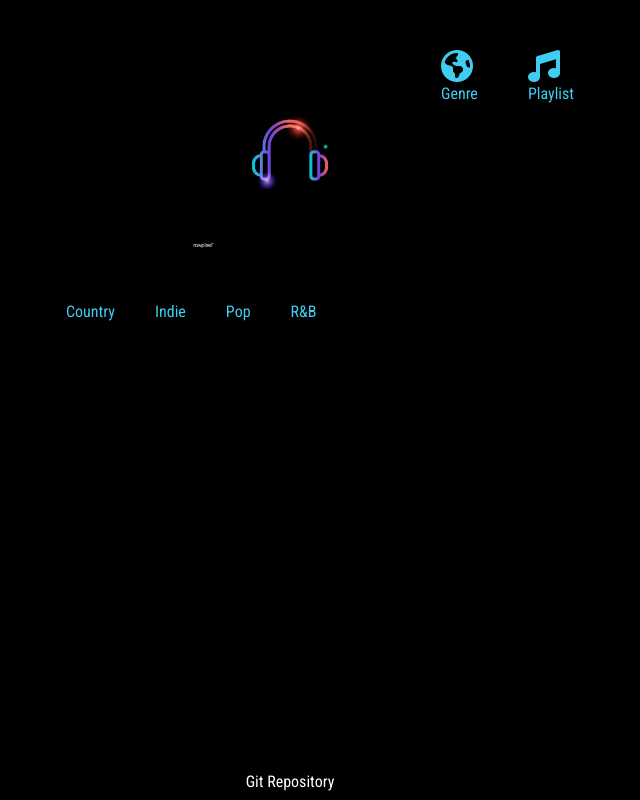
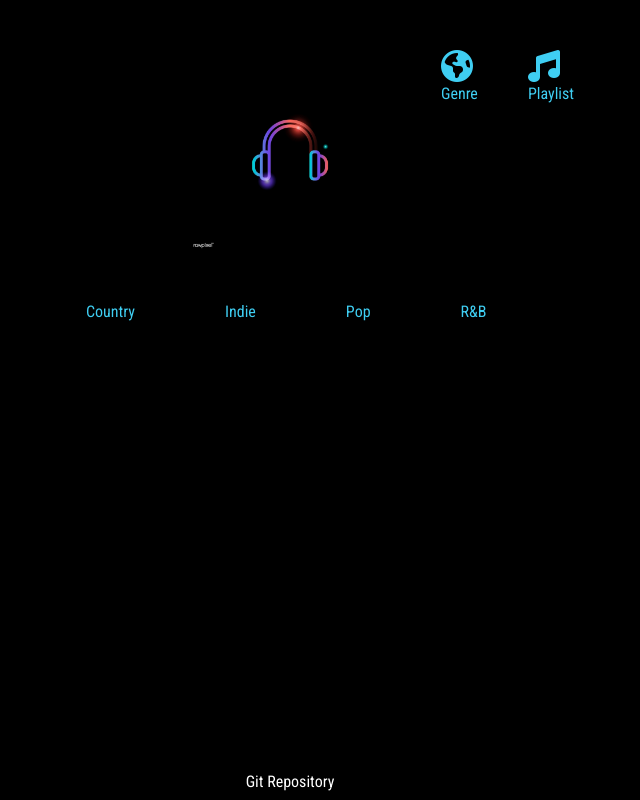
Before and after one commit to savannahknight/CreativeProject3, a Vue app in the folder learning-vue-cli/: page /genre in a window 768 px wide. Shown: the whole page, without its empty margins (94-734 px from the left). Built offline with nearby package versions, Linux system fonts and the light colour scheme.

Commit message:
sav commit

```diff
--- a/learning-vue-cli/src/views/Genre.vue
+++ b/learning-vue-cli/src/views/Genre.vue
@@ -40,9 +40,30 @@ export default {
 <style scoped>
 .pure-menu-list li{
   display: inline;
+  margin-left: 65px;
 }
 .pure-menu-item {
-  padding: 20px;
+  padding-right: 0;
+  padding-left: 50px;
 }
-
+@media only screen and (min-width : 150px) and (max-width: 499px) {
+  .pure-menu-list li{
+    display: inline;
+    margin-left: 0;
+  }
+  .pure-menu-item {
+    padding: 20px;
+    padding-left: 0;
+  }
+}
+@media only screen and (min-width : 500px) and (max-width: 900px) {
+  .pure-menu-list li{
+    display: inline;
+    margin-left: 0;
+  }
+  .pure-menu-item {
+    padding: 50px;
+    padding-left: 40px;
+  }
+}
 </style>
--- a/learning-vue-cli/src/views/Home.vue
+++ b/learning-vue-cli/src/views/Home.vue
@@ -64,4 +64,10 @@ input {
 .fa-search {
   font-color: #d73ff2;
 }
+@media only screen and (min-width : 150px) and (max-width: 780px) {
+  .search {
+    width: 95%;
+    margin: 0 auto;
+  }
+}
 </style>
--- a/learning-vue-cli/src/views/Playlist.vue
+++ b/learning-vue-cli/src/views/Playlist.vue
@@ -30,9 +30,7 @@
       </div>
       <div class="genre">
         <h2>{{song.genre}}</h2>
-        <br>
         <button class="play" @click="playSong(song.id)"><i class="fa fa-play"></i></button>
-        <br>
         <p class="quantity">Listened to {{timesPlayed(song)}} times</p>
         <button class="auto" @click="removeItem(song.id)">Remove Song</button>
       </div>
@@ -195,6 +193,9 @@ button {
 .auto {
   margin-left: auto;
 }
+.play {
+  margin: 0;
+}
 .search {
   border: 1px solid #ccc;
   border-radius: 4px;
```
